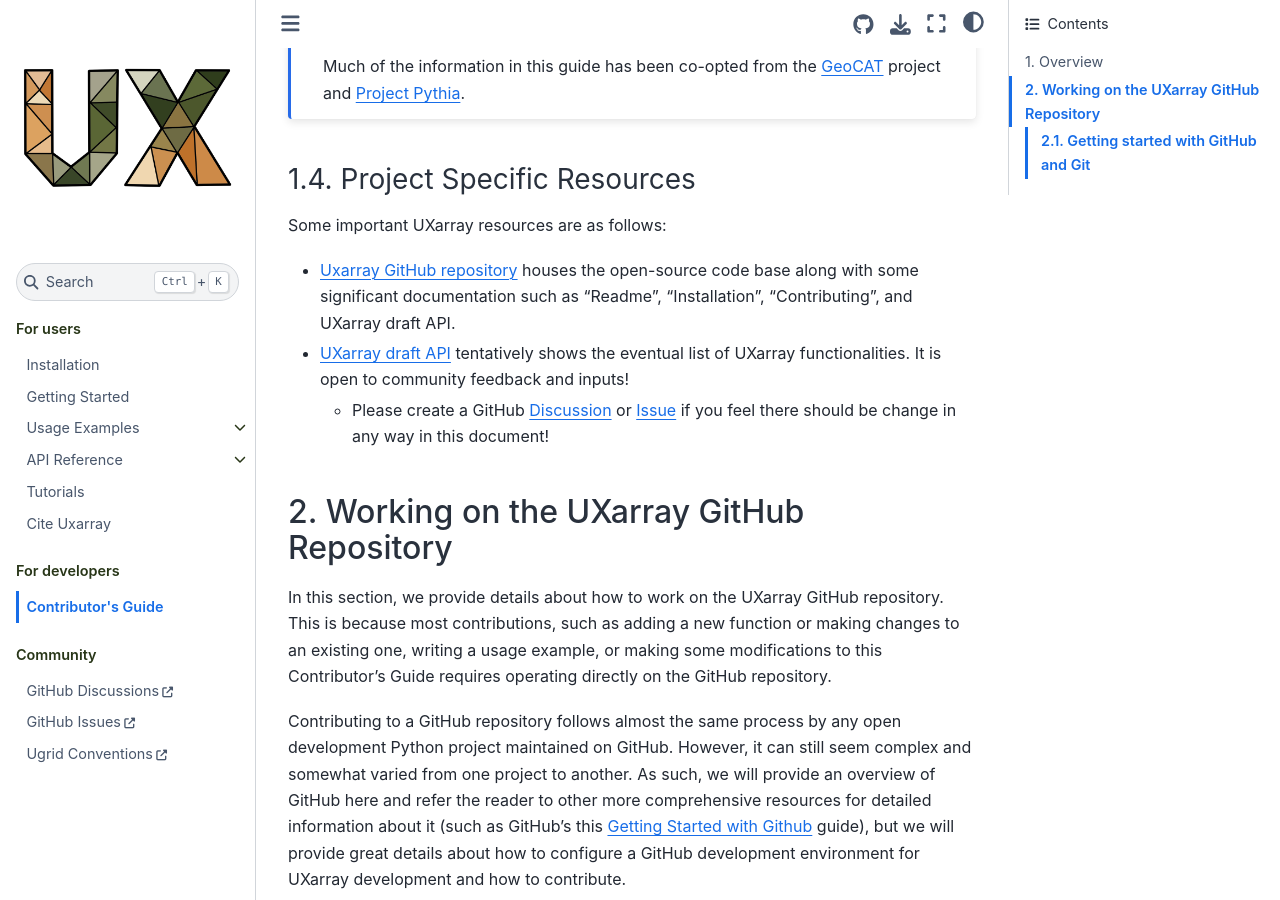
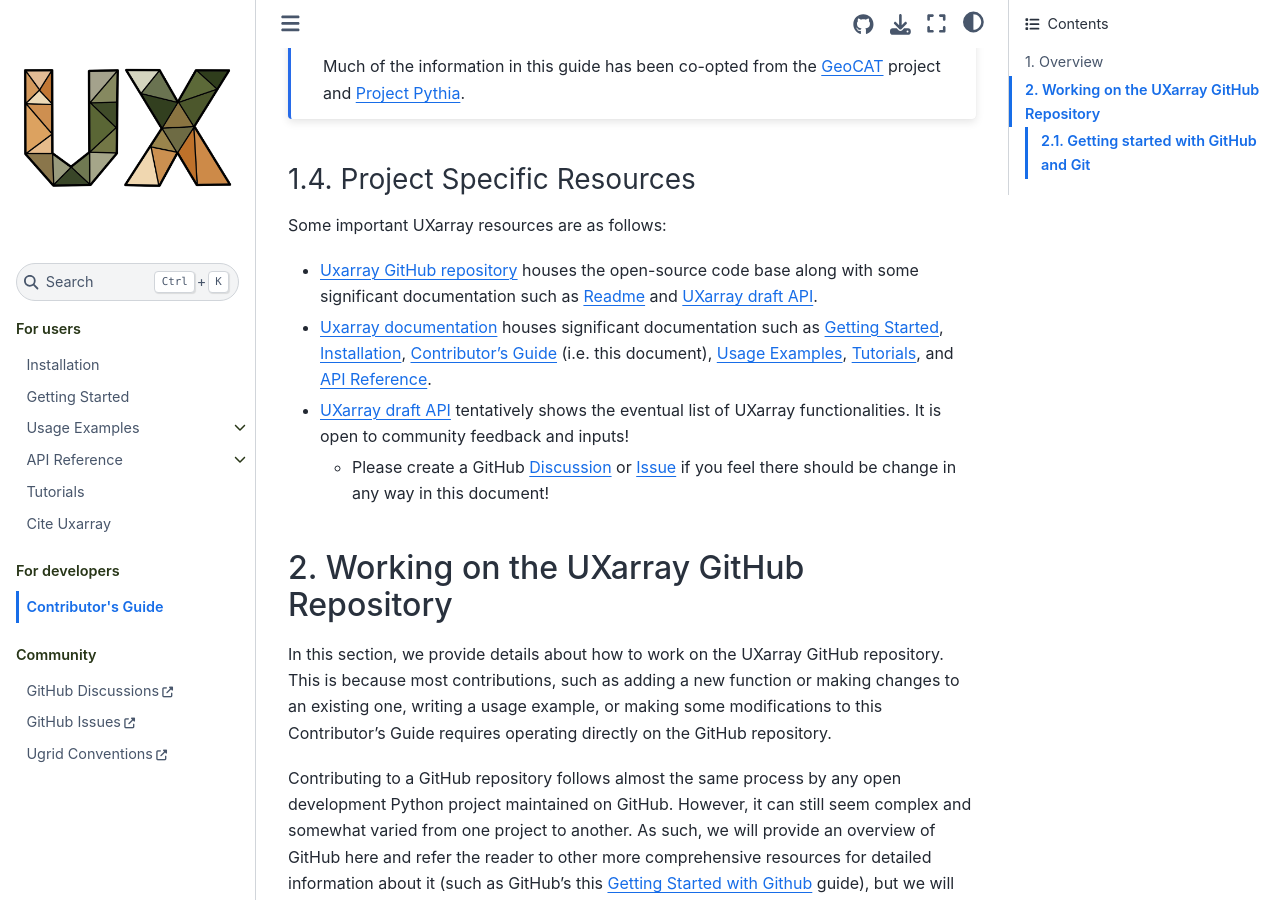
Before and after one commit to UXARRAY/uxarray, a Sphinx documentation site: the page built from docs/contributing.rst, in a window 1280 px wide and 900 px high, scrolled down 1257 px. Built offline with Sphinx 7.4.7 and the Sphinx Book theme 1.1.4, drawn with Linux system fonts in a browser that asks for light colours.

Commit message:
Update Project Specific Resources as @anissa111 suggests

```diff
--- a/docs/contributing.rst
+++ b/docs/contributing.rst
@@ -73,7 +73,17 @@
 
 - `Uxarray GitHub repository <https://github.com/UXARRAY/uxarray>`_ houses
   the open-source code base along with some significant documentation such
-  as “Readme”, “Installation”, “Contributing”, and UXarray draft API.
+  as `Readme <https://github.com/UXARRAY/uxarray/blob/main/README.md>`_ and
+  `UXarray draft API <https://github.com/UXARRAY/uxarray/blob/main/docs/user_api/uxarray_api.md>`_.
+
+- `Uxarray documentation <https://uxarray.readthedocs.io/en/latest/?badge=latest>`_
+  houses significant documentation such as
+  `Getting Started <https://uxarray.readthedocs.io/en/latest/quickstart.html>`_,
+  `Installation <https://uxarray.readthedocs.io/en/latest/installation.html>`_,
+  `Contributor's Guide <https://uxarray.readthedocs.io/en/latest/contributing.html>`_
+  (i.e. this document), `Usage Examples <https://uxarray.readthedocs.io/en/latest/examples.html>`_,
+  `Tutorials <https://uxarray.readthedocs.io/en/latest/tutorials.html#>`_, and
+  `API Reference <https://uxarray.readthedocs.io/en/latest/api.html>`_.
 
 - `UXarray draft API <https://github.com/UXARRAY/uxarray/blob/main/docs/user_api/uxarray_api.md>`_
   tentatively shows the eventual list of UXarray functionalities. It is
```
